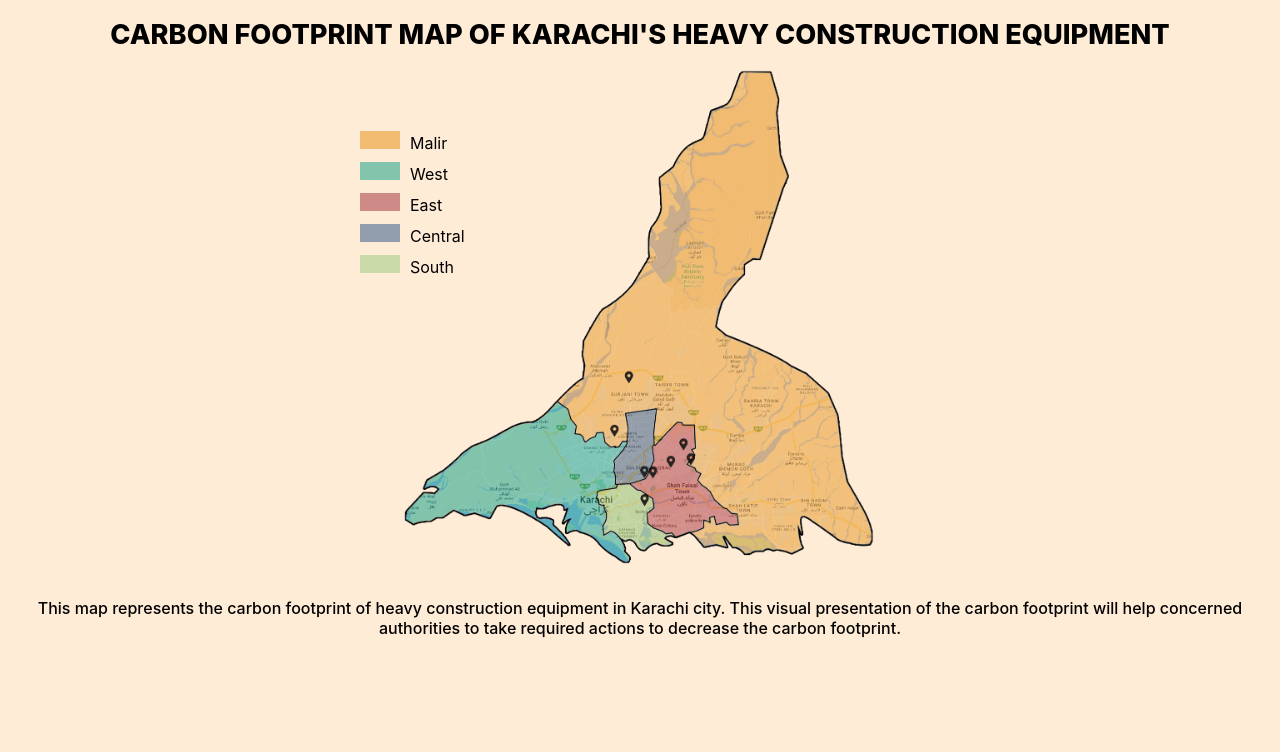
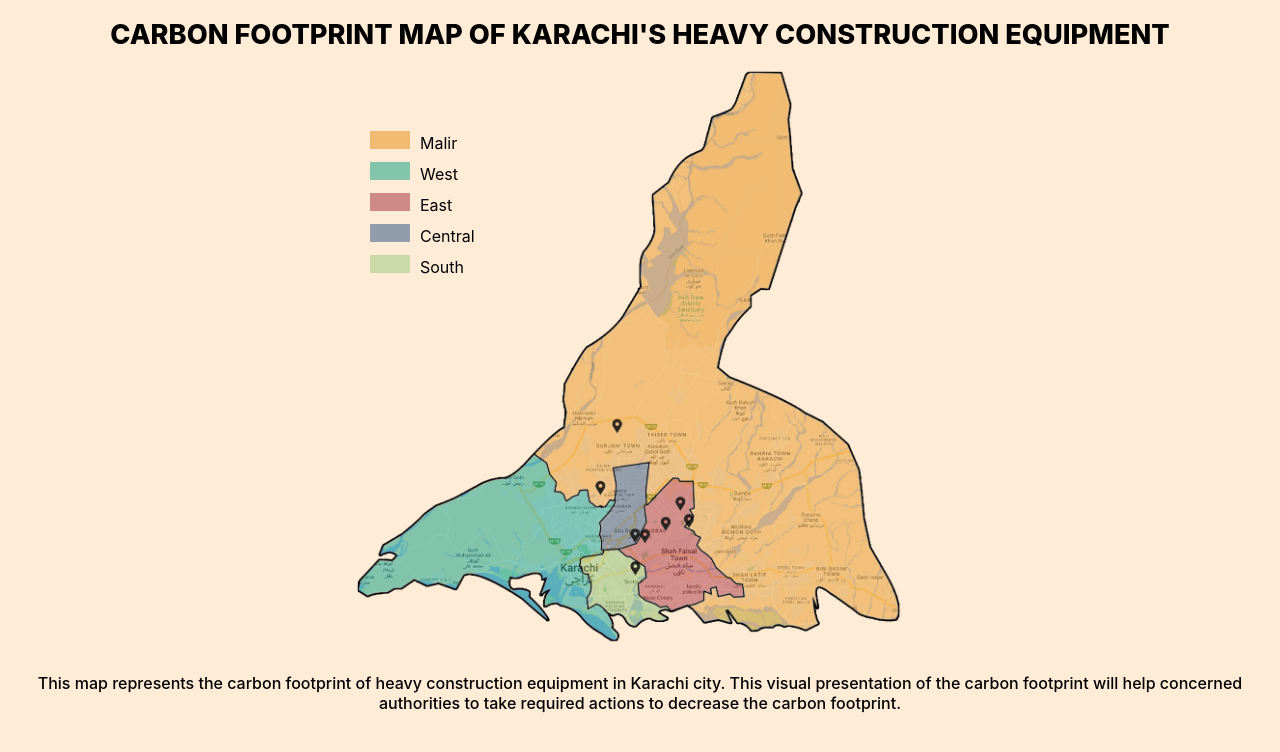
Before and after one commit to zamsabir2002/carbon_footprint_mapping, a React (Create React App) app: page / in a window 1280 px wide. Shown: the top 752 px of the page. Built offline with nearby package versions, Linux system fonts and the light colour scheme.

Commit message:
handle design changes

```diff
--- a/src/styles/map.css
+++ b/src/styles/map.css
@@ -18,12 +18,15 @@
   border-radius: 10px;
   /* padding: 20px 5px 5px; */
   text-align: center;
+  margin-left: -20px;
+  display: flex;
+  gap: 3px;
 }
 
 .map_image {
-  /* width: 600px; */
-  width: auto;
-  max-height: 500px;
+  width: 600px;
+  /* width: auto; */
+  /* max-height: 500px; */
   border-radius: 2%;
   /* box-shadow: 0 0 10px 0 rgba(0, 0, 0, 0.3); */
 }
--- a/src/styles/markerinfo.css
+++ b/src/styles/markerinfo.css
@@ -1,12 +1,14 @@
 .marker_info_container {
-  position: absolute;
+  /* position: absolute; */
   top: 200px;
-  right: -320px;
+  /* right: -320px; */
+  right: -300px;
   display: flex;
   flex-direction: column;
   align-items: center;
   justify-content: center;
   gap: 8px;
+  overflow: visible;
 }
 
 .marker_info_content {
@@ -14,11 +16,9 @@
   gap: 5px;
   align-items: center;
   /* justify-content: space-between; */
-  width: 100%;
+  width: 200px;
 }
 
 .marker_info_content > div {
-  font-size: 1.1rem;
-  font-weight: 600;
-  font-family: Impact, Haettenschweiler, "Arial Narrow Bold", sans-serif;
+  font-size: 1rem;
 }
```
